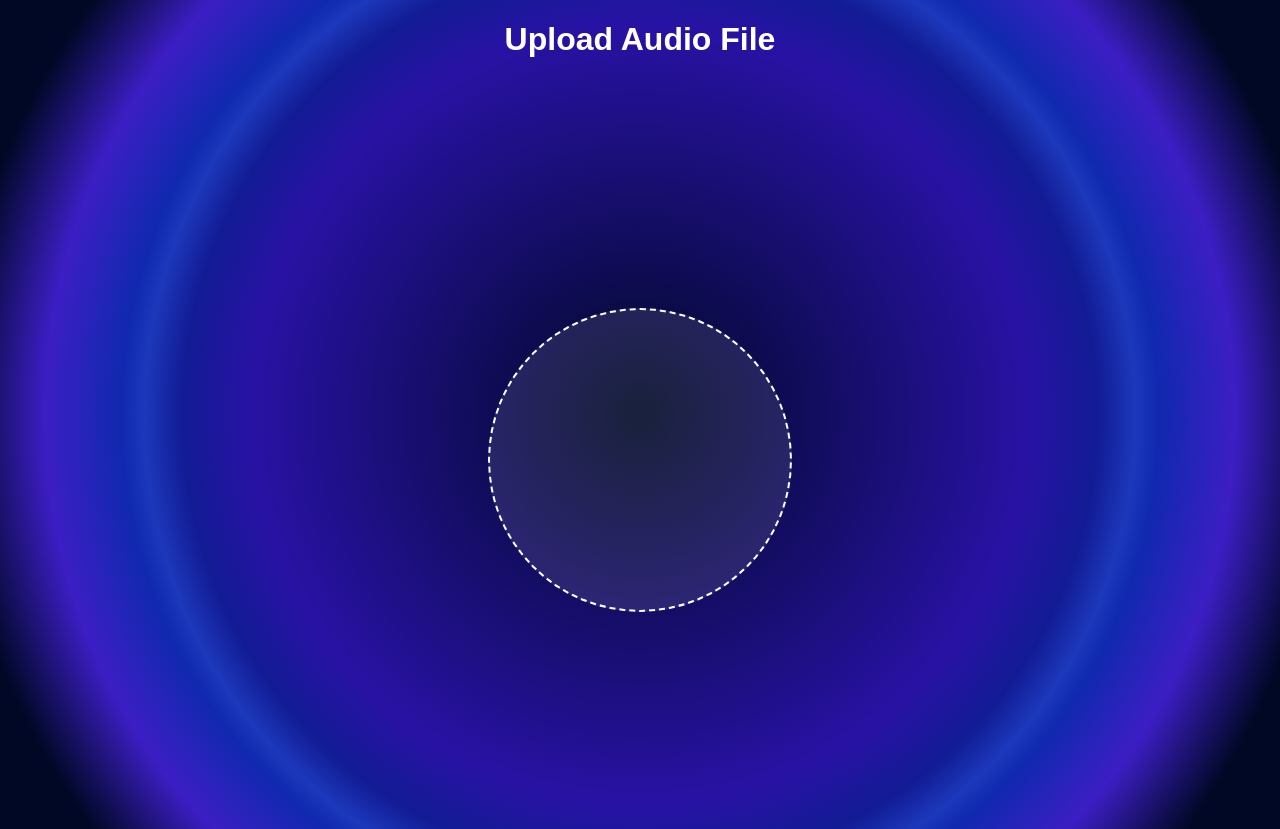
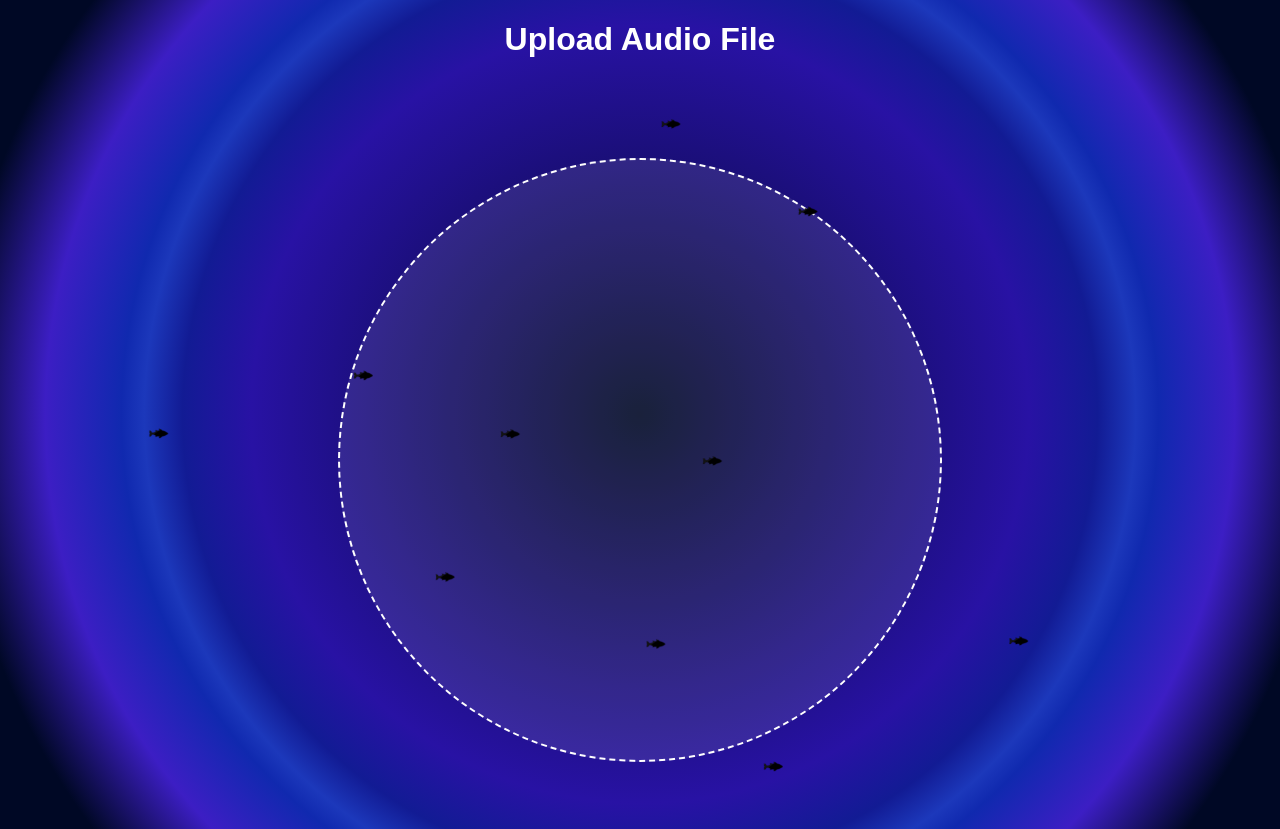
Before and after one commit to wh1tto/Aqoustics-Work, a Flask app: page / in a window 1280 px wide. Run offline with Flask 3, Linux system fonts and the light colour scheme; some libraries are stand-ins or nearby versions.

Commit message:
styling for index page

```diff
--- a/Local Web App - Copy/templates/index.html
+++ b/Local Web App - Copy/templates/index.html
@@ -13,18 +13,20 @@
             background: rgb(0,8,37);
             background: radial-gradient(circle, rgba(0,8,37,1) 0%, rgba(40,18,164,1) 51%, rgba(18,27,148,1) 60%, rgba(28,56,187,1) 65%, rgba(16,41,175,1) 68%, rgba(60,30,196,1) 78%, rgba(0,8,37,1) 90%);
             height: 100vh;
+            overflow: hidden;
             color: white; /* Optional: Change text color to contrast with the background */
             font-family: Arial, sans-serif; /* Optional: Change font family */
+            position: relative; /* Needed for positioning fish */
         }
         .container{
             display: flex;
             flex-direction: column;
             align-items: center;
-            margin-top: 250px; /* Adjust this value to move the Dropzone down */
+            margin-top: 100px; /* Adjust this value to move the Dropzone down */
         }
         .dropzone{
-            width: 300px; /* Set the width of the circle */
-            height: 300px; /* Set the height of the circle */
+            width: 600px; /* Set the width of the circle */
+            height: 600px; /* Set the height of the circle */
             border-radius: 50%; /* Make it circular */
             border: 2px dashed #ffffff; /* Example of custom border color */
             background: rgba(255, 255, 255, 0.1); /* Optional: Semi-transparent background */
@@ -35,6 +37,33 @@
         }
         .dz-message{
             color: white; /* Optional: Change text color to contrast with the background */
+        }
+
+        .fish {
+            position: absolute;
+            width: 50px; /* Adjust the size of the fish */
+            height: auto;
+            display: none; /* Initially hide the fish */
+            animation: swim linear infinite;
+            pointer-events: none; /* Ensure fish are not interactable */
+        }
+
+        @keyframes swim-left {
+            from {
+                transform: translateX(-50px);
+            }
+            to {
+                transform: translateX(calc(100vw + 50px));
+            }
+        }
+
+        @keyframes swim-right {
+            from {
+                transform: translateX(calc(100vw + 50px));
+            }
+            to {
+                transform: translateX(-50px);
+            }
         }
     </style>
 
@@ -52,6 +81,30 @@
                 });
             }
         };
+
+        // JavaScript to generate fish elements and animate them
+        document.addEventListener("DOMContentLoaded", function() {
+            const fishImages = ["{{ url_for('static', filename='fish.png')}}"]; // Add paths to your fish images here
+            const numberOfFish = 10; // Number of fish to display
+
+            for (let i = 0; i < numberOfFish; i++) {
+                let fish = document.createElement('img');
+                fish.src = fishImages[Math.floor(Math.random() * fishImages.length)];
+                fish.classList.add('fish');
+                fish.style.top = Math.random() * 100 + 'vh';
+                fish.style.animationDuration = Math.random() * 10 + 5 + 's';
+                fish.style.animationDelay = Math.random() * 5 + 's';
+                let direction = Math.random() < 0.5 ? 'left' : 'right';
+                fish.style.animationName = direction === 'left' ? 'swim-left' : 'swim-right';
+                fish.style.transform = direction === 'left' ? 'scaleX(1)' : 'scaleX(-1)';
+                document.body.appendChild(fish);
+
+                // Show the fish after adding to the DOM
+                setTimeout(() => {
+                    fish.style.display = 'block';
+                }, 100);
+            }
+        });
     </script>
 </head>
 <body>
```
Also changed, not shown: Local Web App - Copy/static/fish.png (added), static/png/fish.png (deleted).
